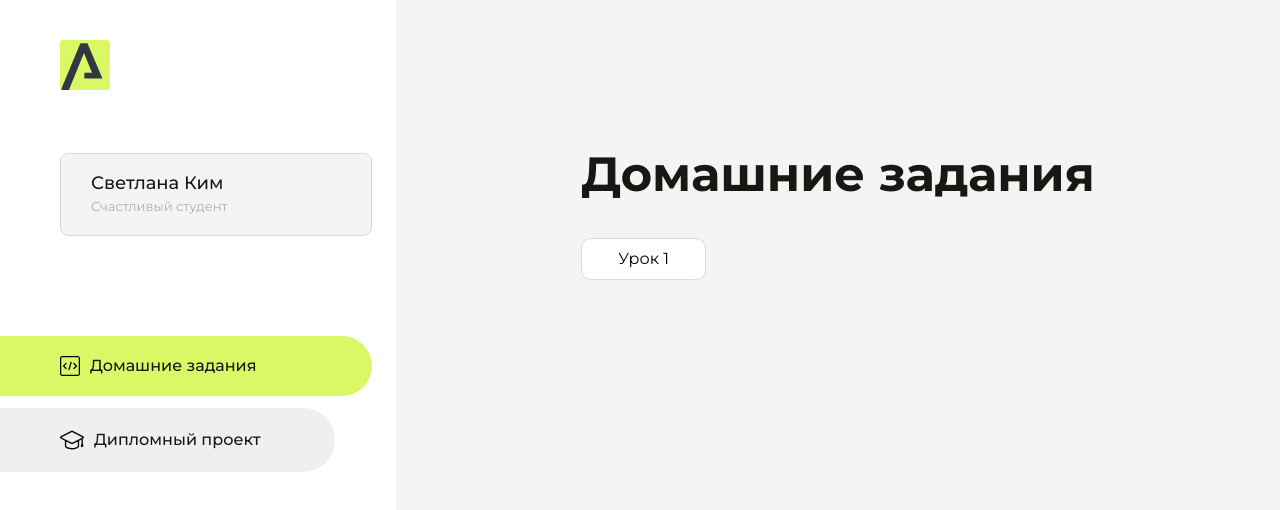
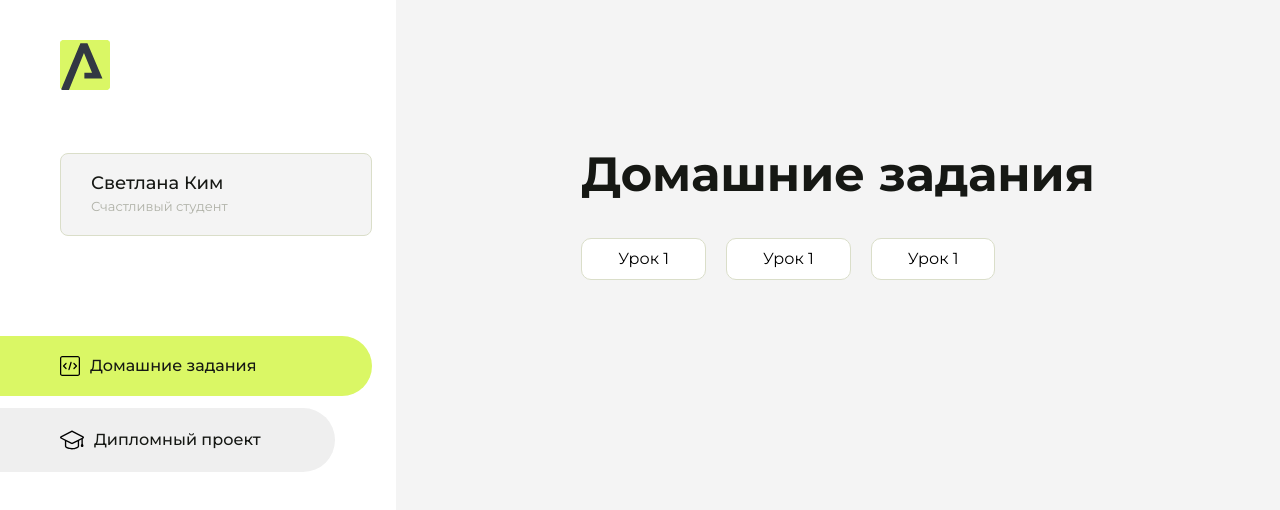
Before and after one commit to 1-SVETLANA-1/HOMEWORK, a plain HTML site: page index.html in a window 1280 px wide. Drawn offline with Linux system fonts and the light colour scheme.

Commit message:
Update index.html

```diff
--- a/index.html
+++ b/index.html
@@ -95,6 +95,12 @@
                     <li class="content__list-item">
                         <a href="аркен ру/index.html">Урок 1</a>
                     </li>
+                     <li class="content__list-item">
+                        <a href="аркен ру/index.html">Урок 1</a>
+                    </li>
+                     <li class="content__list-item">
+                        <a href="аркен ру/index.html">Урок 1</a>
+                    </li>
                 </ul>
             </div>
             <div class="content__block hidden" id="diplomBlock">
```
